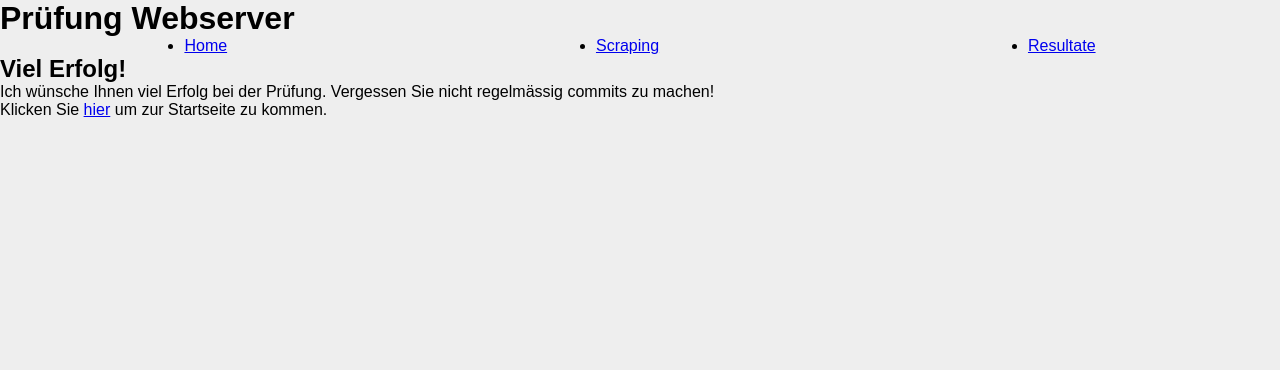
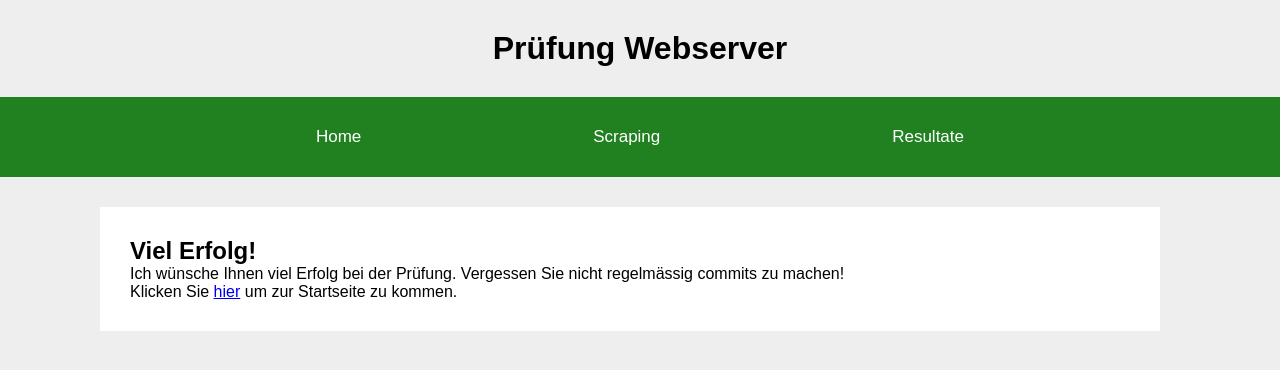
Before and after one commit to cedricgeissmann/pruefung-webserver-1mz, a Flask app: page / in a window 1280 px wide. Shown: the top 370 px of the page. Run offline with Flask 2, Linux system fonts and the light colour scheme.

Commit message:
aufgabe 2

```diff
--- a/static/main.css
+++ b/static/main.css
@@ -15,3 +15,36 @@ body {
 
 /* Implementieren Sie Ihre Änderungen hier. Lassen Sie den Code oben so wie er
 * ist!!! */
+
+h1 {
+    border: green;
+    border: 20px;
+    text-align: center;
+    padding: 10px;
+    margin: 20px 20%;
+}
+
+.nav-item {
+    list-style: none;
+}
+
+.nav-link {
+    color: white;
+    font-size: 17px;
+    text-decoration: none;
+}
+
+.navbar {
+    background-color: rgb(33, 129, 33);
+    padding: 30px 200px
+}
+
+
+#content {
+    padding: 30px;
+    margin-top: 30px;
+    margin-left: 100px;
+    background-color: white;
+    width: 1000px
+
+}
```
